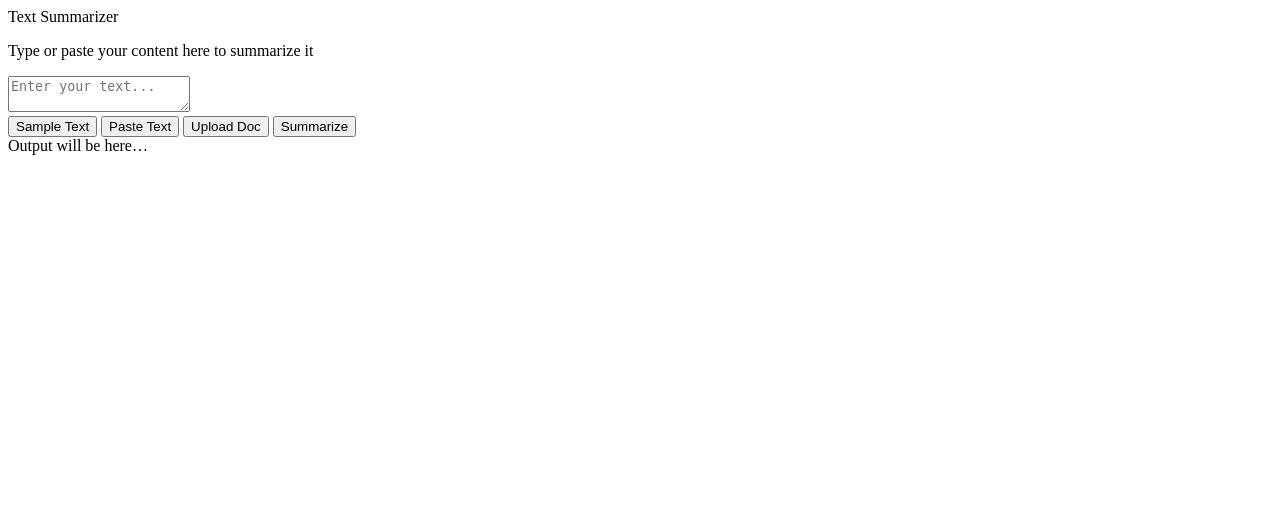
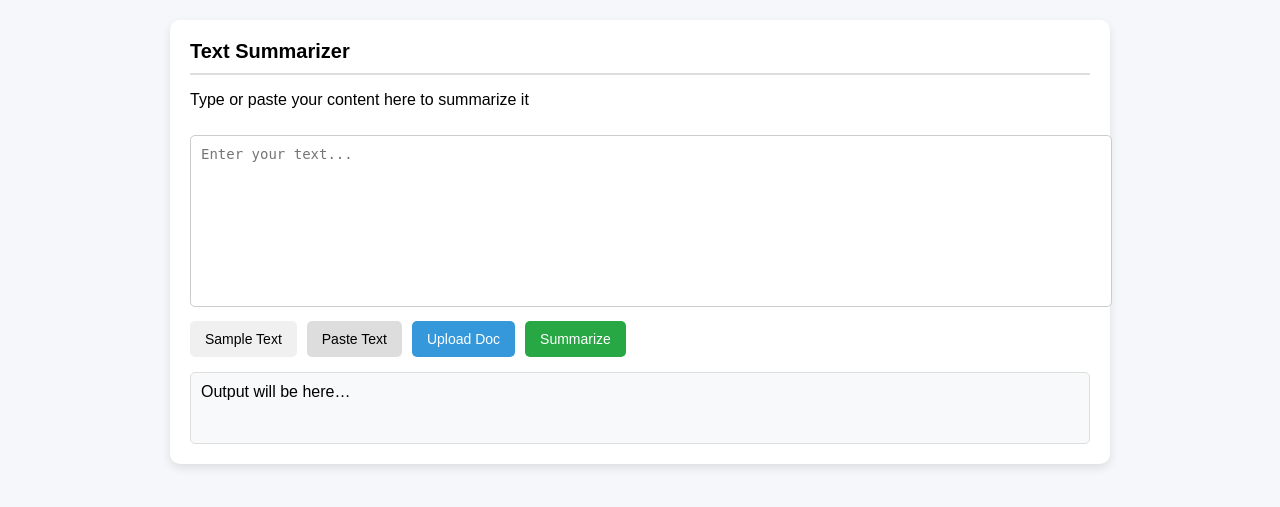
Before and after one commit to sakshi-patil-1111/Text-Summarization, a Python web app: template templates/index.html in a window 1280 px wide. Shown: the top 507 px of the page. Run offline with Jinja, Linux system fonts and the light colour scheme; the template is opened without the code that fills it, so the values that code supplies are empty.

Commit message:
Enhanced UI using css

```diff
--- a/templates/index.html
+++ b/templates/index.html
@@ -4,6 +4,85 @@
     <meta charset="UTF-8">
     <meta name="viewport" content="width=device-width, initial-scale=1.0">
     <title>Text Summarizer</title>
+    <style>
+        body {
+            font-family: Arial, sans-serif;
+            background-color: #f5f7fa;
+            margin: 0;
+            padding: 20px;
+        }
+        .container {
+            background: white;
+            max-width: 900px;
+            margin: auto;
+            padding: 20px;
+            border-radius: 10px;
+            box-shadow: 0px 4px 10px rgba(0, 0, 0, 0.1);
+        }
+        .header {
+            display: flex;
+            align-items: center;
+            justify-content: space-between;
+            padding-bottom: 10px;
+            border-bottom: 2px solid #ddd;
+        }
+        .title {
+            font-size: 20px;
+            font-weight: bold;
+        }
+        textarea {
+            width: 100%;
+            height: 150px;
+            margin-top: 10px;
+            padding: 10px;
+            border-radius: 5px;
+            border: 1px solid #ccc;
+            font-size: 14px;
+            resize: none;
+        }
+        .buttons {
+            display: flex;
+            gap: 10px;
+            margin-top: 10px;
+        }
+        button {
+            padding: 10px 15px;
+            border: none;
+            cursor: pointer;
+            border-radius: 5px;
+            font-size: 14px;
+        }
+        .sample {
+            background: #f0f0f0;
+        }
+        .paste {
+            background: #ddd;
+        }
+        .upload {
+            background: #3498db;
+            color: white;
+        }
+        .summarize {
+            background: #28a745;
+            color: white;
+        }
+        .output {
+            margin-top: 15px;
+            padding: 10px;
+            border: 1px solid #ddd;
+            border-radius: 5px;
+            min-height: 50px;
+            background: #f8f9fa;
+        }
+        .slider-container {
+            display: flex;
+            align-items: center;
+            margin-top: 15px;
+        }
+        .slider-container input {
+            margin-left: 10px;
+        }
+    </style>
 </head>
 <body>
 
```
